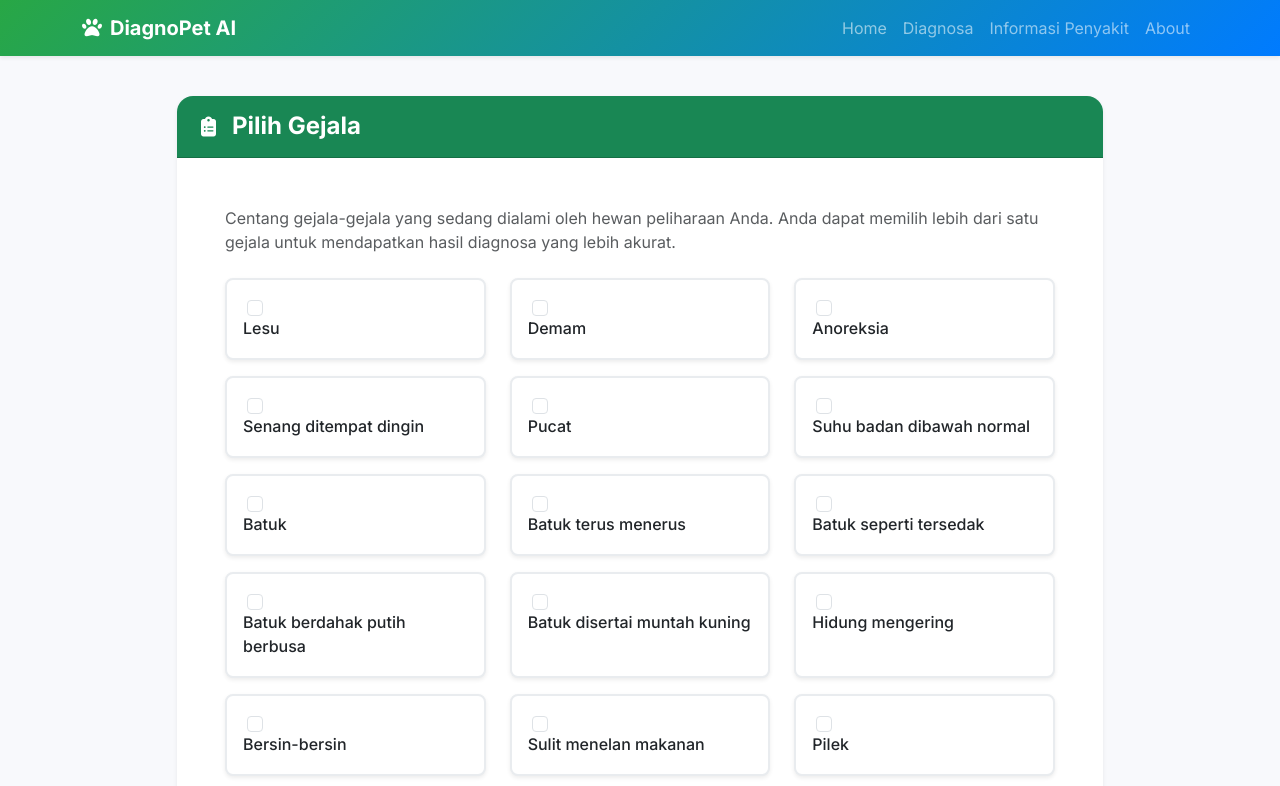
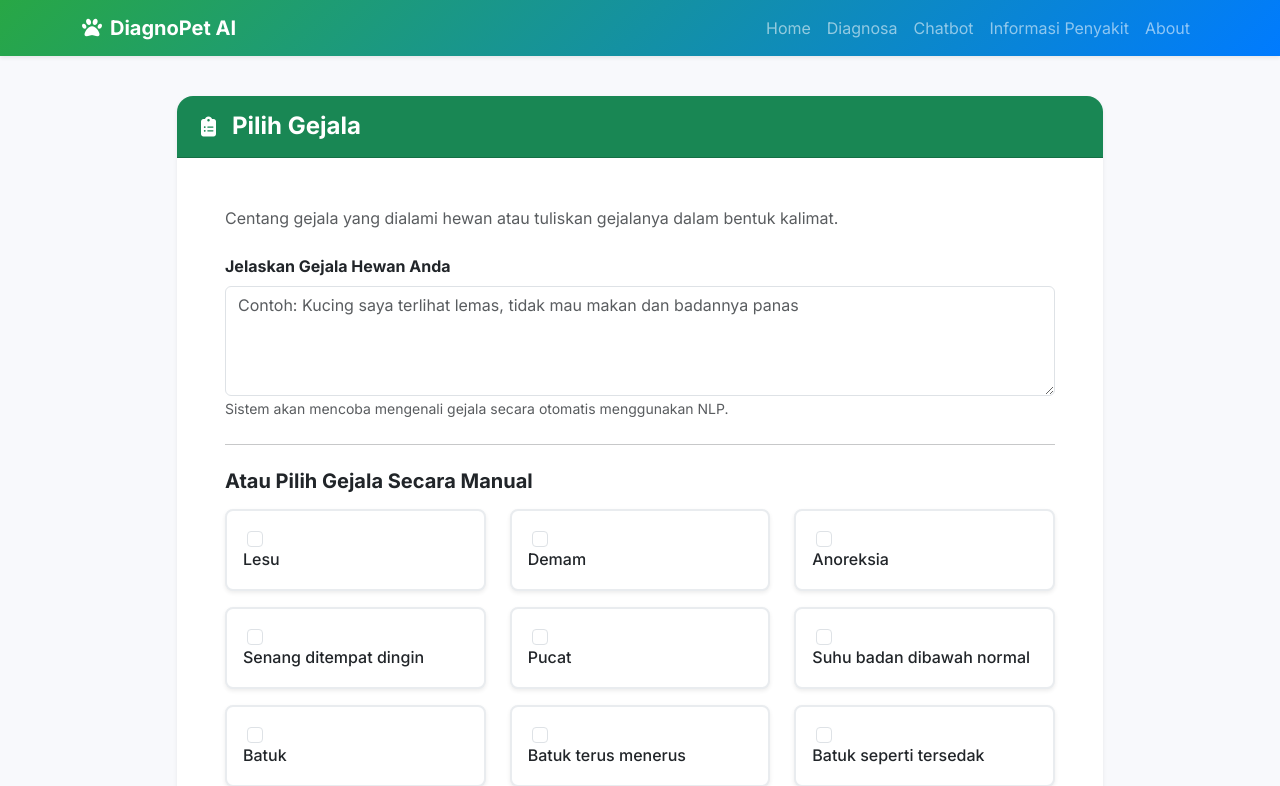
Before and after one commit to darent101204/IFB_304_SISTEMPAKAR_UTS, a Flask app: page /diagnosa in a window 1280 px wide. Shown: the top 786 px of the page. Run offline with Flask 3, Linux system fonts and the light colour scheme.

Commit message:
add nlp feature

```diff
--- a/app.py
+++ b/app.py
@@ -1,5 +1,6 @@
 from flask import Flask, render_template, request, flash, redirect, url_for
 from main import get_data_gejala, hitung_bayes, KAMUS_PENYAKIT
+from nlp_processor import ekstrak_gejala
 
 app = Flask(__name__)
 app.secret_key = 'diagnopet_ai_super_secret_key'
@@ -11,34 +12,147 @@ def index():
 @app.route('/diagnosa')
 def diagnosa():
     list_gejala = get_data_gejala()
-    return render_template('diagnosa.html', list_gejala=list_gejala)
+    return render_template(
+        'diagnosa.html',
+        list_gejala=list_gejala
+    )
+
 
 @app.route('/hasil', methods=['POST'])
 def hasil():
-    # Ambil list gejala dari input checkbox form
-    gejala_user = request.form.getlist('gejala')
 
-    # Validasi jika tidak ada gejala dipilih
+    # checkbox
+    gejala_checkbox = request.form.getlist('gejala')
+
+    # text input
+    gejala_text = request.form.get('gejala_text', '')
+
+    # NLP
+    gejala_nlp = ekstrak_gejala(gejala_text)
+
+    print("INPUT USER")
+    print(gejala_text)
+    print("GEJALA NLP")
+    print(gejala_nlp)
+
+    # gabungkan
+    gejala_user = list(
+        set(
+            gejala_checkbox +
+            gejala_nlp
+        )
+    )
+
     if not gejala_user:
-        flash('Silakan pilih setidaknya satu gejala untuk memulai diagnosa!', 'danger')
+        flash(
+            'Silakan pilih gejala atau tuliskan gejala terlebih dahulu!',
+            'danger'
+        )
         return redirect(url_for('diagnosa'))
 
-    # Hitung probabilitas berdasarkan Bayes
     hasil_bayes = hitung_bayes(gejala_user)
 
-    return render_template('hasil.html',
-                            gejala_user=gejala_user,
-                            hasil=hasil_bayes)
+    return render_template(
+        'hasil.html',
+        gejala_user=gejala_user,
+        gejala_nlp=gejala_nlp,
+        gejala_text=gejala_text,
+        hasil=hasil_bayes
+    )
 
 @app.route('/info')
 def info():
     penyakit_info = KAMUS_PENYAKIT
     list_gejala = get_data_gejala()
-    return render_template('info.html', penyakit_info=penyakit_info, list_gejala=list_gejala)
+
+    return render_template(
+        'info.html',
+        penyakit_info=penyakit_info,
+        list_gejala=list_gejala
+    )
 
 @app.route('/about')
 def about():
     return render_template('about.html')
 
+@app.route('/chatbot')
+def chatbot():
+    return render_template('chatbot.html')
+
+
+@app.route('/chatbot/process', methods=['POST'])
+def chatbot_process():
+
+    text = request.form.get('message', '')
+
+    text_lower = text.lower()
+
+    if any(kata in text_lower for kata in ["halo", "hai", "hi", "selamat"]):
+        return {
+            "response":
+            "Halo! Saya DiagnoPet AI. Silakan ceritakan gejala yang dialami hewan Anda."
+        }
+
+    if "siapa kamu" in text_lower:
+        return {
+            "response":
+            "Saya DiagnoPet AI, chatbot sistem pakar yang membantu mendiagnosis penyakit hewan berdasarkan gejala yang Anda berikan."
+        }
+
+    if any(kata in text_lower for kata in ["terima kasih", "makasih", "thanks"]):
+        return {
+            "response":
+            "Sama-sama. Semoga hewan peliharaan Anda segera sehat kembali."
+        }
+
+    if "apa yang bisa kamu lakukan" in text_lower:
+        return {
+            "response":
+            "Saya dapat membantu menganalisis gejala hewan dan memberikan kemungkinan penyakit menggunakan metode Naive Bayes."
+        }
+
+    gejala = ekstrak_gejala(text)
+
+    if not gejala:
+        return {
+            "response":
+            """
+    Maaf, saya belum mengenali gejala tersebut.
+
+    Contoh gejala yang dapat saya kenali:
+
+    ✓ Lesu
+    ✓ Demam
+    ✓ Batuk
+    ✓ Pilek
+    ✓ Bersin-bersin
+    ✓ Sesak nafas
+    ✓ Mata merah
+    ✓ Hidung kering
+            """
+        }
+
+    hasil = hitung_bayes(gejala)
+
+    response = f"""
+Gejala terdeteksi:
+
+{chr(10).join(['✓ ' + g for g in gejala])}
+
+Kemungkinan penyakit:
+
+✓ {hasil['diagnosa_tertinggi']}
+
+Probabilitas:
+{hasil['probabilitas'][hasil['diagnosa_tertinggi']] * 100:.2f}%
+
+Saran:
+{hasil['detail']['solusi']}
+"""
+
+    return {
+        "response": response
+    }
+
 if __name__ == '__main__':
     app.run(debug=True)
--- /dev/null
+++ b/nlp_processor.py
@@ -0,0 +1,138 @@
+# FILE: nlp_processor.py
+
+from Sastrawi.Stemmer.StemmerFactory import StemmerFactory
+
+factory = StemmerFactory()
+stemmer = factory.create_stemmer()
+
+STOPWORDS = [
+    "anjing",
+    "kucing",
+    "saya",
+    "hewan",
+    "peliharaan",
+    "terlihat",
+    "kelihatan",
+    "sedang",
+    "yang",
+    "dan",
+    "di",
+    "ke",
+    "ada",
+    "itu",
+    "ini"
+]
+
+KAMUS_GEJALA = {
+
+    # LESU
+    "lesu": "Lesu",
+    "lemas": "Lesu",
+    "lemah": "Lesu",
+    "tidak aktif": "Lesu",
+    "tidak berenergi": "Lesu",
+    "malas bergerak": "Lesu",
+
+    # DEMAM
+    "demam": "Demam",
+    "panas": "Demam",
+    "badan panas": "Demam",
+    "suhu tinggi": "Demam",
+
+    # ANOREKSIA
+    "anoreksia": "Anoreksia",
+    "tidak mau makan": "Anoreksia",
+    "nafsu makan turun": "Anoreksia",
+    "nafsu makan berkurang": "Anoreksia",
+    "susah makan": "Anoreksia",
+    "tidak nafsu makan": "Anoreksia",
+
+    # SENANG DI TEMPAT DINGIN
+    "tempat dingin": "Senang ditempat dingin",
+    "mencari tempat dingin": "Senang ditempat dingin",
+    "suka tempat dingin": "Senang ditempat dingin",
+
+    # PUCAT
+    "pucat": "Pucat",
+    "gusi pucat": "Pucat",
+
+    # SUHU RENDAH
+    "suhu rendah": "Suhu badan dibawah normal",
+    "hipotermia": "Suhu badan dibawah normal",
+
+    # BATUK
+    "batuk": "Batuk",
+    "sering batuk": "Batuk",
+
+    # BATUK TERUS
+    "batuk terus": "Batuk terus menerus",
+    "batuk berkepanjangan": "Batuk terus menerus",
+
+    # BATUK TERSEDAK
+    "tersedak": "Batuk seperti tersedak",
+
+    # BATUK BERDAHAK
+    "batuk berdahak": "Batuk berdahak putih berbusa",
+    "dahak putih": "Batuk berdahak putih berbusa",
+    "berbusa": "Batuk berdahak putih berbusa",
+
+    # MUNTAH KUNING
+    "muntah kuning": "Batuk disertai muntah kuning",
+
+    # HIDUNG
+    "hidung kering": "Hidung mengering",
+
+    # BERSIN
+    "bersin": "Bersin-bersin",
+    "sering bersin": "Bersin-bersin",
+
+    # MENELAN
+    "sulit menelan": "Sulit menelan makanan",
+    "susah menelan": "Sulit menelan makanan",
+
+    # PILEK
+    "pilek": "Pilek",
+    "flu": "Pilek",
+
+    # SESAK
+    "sesak": "Sesak nafas",
+    "sesak napas": "Sesak nafas",
+    "sulit bernapas": "Sesak nafas",
+    "susah bernapas": "Sesak nafas",
+
+    # MATA
+    "mata sayu": "Mata sayu",
+    "mata lesu": "Mata sayu",
+    "mata merah": "Mata merah",
+
+    # LELERAN
+    "leleran": "Leleran jernih",
+    "ingus": "Leleran jernih",
+    "ingus bening": "Leleran jernih"
+}
+
+def ekstrak_gejala(text):
+
+    if not text:
+        return []
+
+    text = text.lower()
+
+    tokens = text.split()
+
+    tokens = [
+        token
+        for token in tokens
+        if token not in STOPWORDS
+    ]
+
+    text = " ".join(tokens)
+
+    hasil = []
+
+    for keyword, gejala in KAMUS_GEJALA.items():
+
+        if keyword in text:
+            hasil.append(gejala)
+
+    return list(set(hasil))
--- a/templates/base.html
+++ b/templates/base.html
@@ -56,6 +56,11 @@
                             >
                         </li>
                         <li class="nav-item">
+                            <a class="nav-link" href="/chatbot">
+                                Chatbot
+                            </a>
+                        </li>
+                        <li class="nav-item">
                             <a class="nav-link" href="{{ url_for('info') }}"
                                 >Informasi Penyakit</a
                             >
--- a/templates/diagnosa.html
+++ b/templates/diagnosa.html
@@ -8,16 +8,50 @@
                 <i class="fa-solid fa-clipboard-list fa-lg me-3"></i>
                 <h4 class="mb-0 fw-bold">Pilih Gejala</h4>
             </div>
+
             <div class="card-body p-4 p-md-5">
-                <p class="text-muted mb-4">Centang gejala-gejala yang sedang dialami oleh hewan peliharaan Anda. Anda dapat memilih lebih dari satu gejala untuk mendapatkan hasil diagnosa yang lebih akurat.</p>
+
+                <p class="text-muted mb-4">
+                    Centang gejala yang dialami hewan atau tuliskan gejalanya dalam bentuk kalimat.
+                </p>
 
                 <form action="{{ url_for('hasil') }}" method="POST">
+
+                    <div class="mb-4">
+                        <label class="form-label fw-bold">
+                            Jelaskan Gejala Hewan Anda
+                        </label>
+
+                        <textarea
+                            class="form-control"
+                            name="gejala_text"
+                            rows="4"
+                            placeholder="Contoh: Kucing saya terlihat lemas, tidak mau makan dan badannya panas"></textarea>
+
+                        <small class="text-muted">
+                            Sistem akan mencoba mengenali gejala secara otomatis menggunakan NLP.
+                        </small>
+                    </div>
+
+                    <hr class="my-4">
+
+                    <h5 class="fw-bold mb-3">
+                        Atau Pilih Gejala Secara Manual
+                    </h5>
+
                     <div class="row">
                         {% for gejala in list_gejala %}
                         <div class="col-md-6 col-lg-4 mb-3">
                             <div class="form-check custom-checkbox-card shadow-sm rounded-3 p-3 h-100 position-relative">
-                                <input class="form-check-input ms-1 me-2" type="checkbox" name="gejala" value="{{ gejala }}" id="gejala_{{ loop.index }}">
-                                <label class="form-check-label w-100 fw-medium stretched-link" for="gejala_{{ loop.index }}" style="cursor: pointer;">
+                                <input class="form-check-input ms-1 me-2"
+                                       type="checkbox"
+                                       name="gejala"
+                                       value="{{ gejala }}"
+                                       id="gejala_{{ loop.index }}">
+
+                                <label class="form-check-label w-100 fw-medium stretched-link"
+                                       for="gejala_{{ loop.index }}"
+                                       style="cursor: pointer;">
                                     {{ gejala }}
                                 </label>
                             </div>
@@ -26,11 +60,17 @@
                     </div>
 
                     <div class="text-center mt-5">
-                        <button type="submit" class="btn btn-primary btn-lg rounded-pill px-5 py-3 shadow w-100 w-md-auto btn-hover-scale">
-                            <i class="fa-solid fa-stethoscope me-2"></i> Proses Diagnosa Sekarang
+                        <button type="submit"
+                                class="btn btn-primary btn-lg rounded-pill px-5 py-3 shadow w-100 w-md-auto btn-hover-scale">
+
+                            <i class="fa-solid fa-stethoscope me-2"></i>
+                            Proses Diagnosa Sekarang
+
                         </button>
                     </div>
+
                 </form>
+
             </div>
         </div>
     </div>
```
Also changed, not shown: templates/chatbot.html (added, +207 -0 lines), templates/hasil.html (+121 -28 lines).
